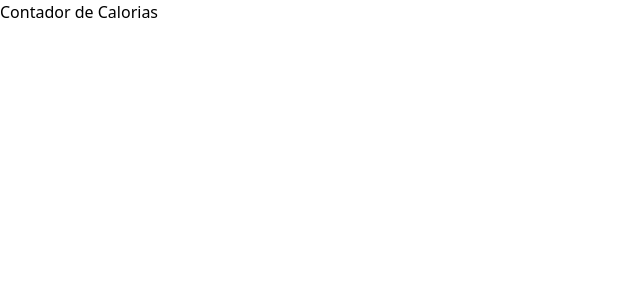
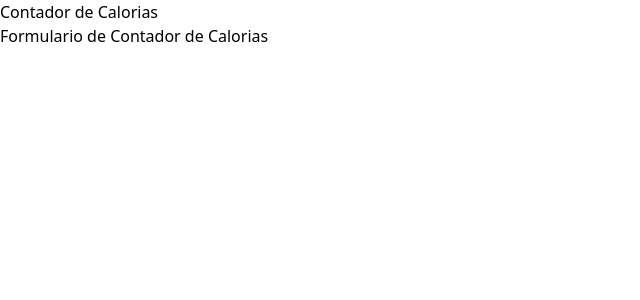
Before and after one commit to Fedeeherrera/contador-de-calorias, a React (Vite) app: page / in a window 1280 px wide. Shown: the top 300 px of the page, without its empty margins (0-640 px from the left). Built offline with nearby package versions, Linux system fonts and the light colour scheme.

Commit message:
Creacion e importacion del Componente Formulario

```diff
--- a/src/App.tsx
+++ b/src/App.tsx
@@ -1,7 +1,10 @@
+import Form from "./components/Form"
+
 function App() {
   return (
     <>
       <h1>Contador de Calorias</h1>
+      <Form/>
     </>
   )
 }
--- /dev/null
+++ b/src/components/Form.tsx
@@ -0,0 +1,9 @@
+export default function Form () {
+  return (
+    <>
+      <div>
+        <h2>Formulario de Contador de Calorias</h2>
+      </div>
+    </>
+  )
+}
```
